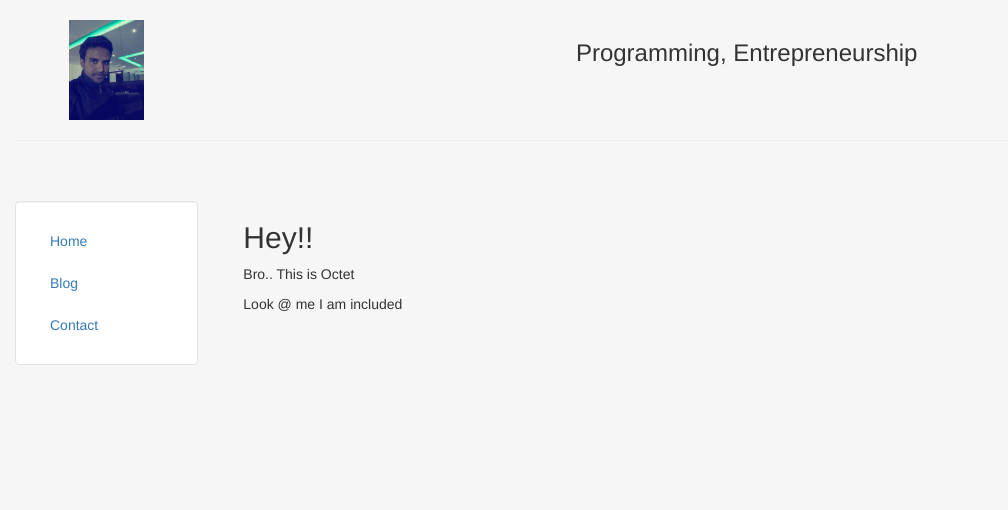
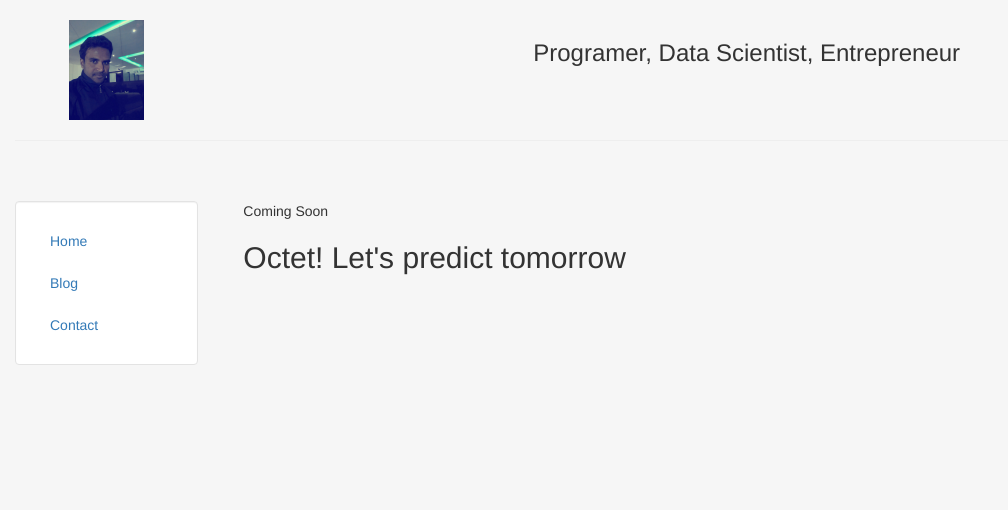
Before and after one commit to VishalChak/pro_Mysite, a Django app: page / in a window 1280 px wide. Shown: the top 510 px of the page, without its empty margins (0-1008 px from the left). Run offline with Django 3.2, Linux system fonts and the light colour scheme; some libraries are stand-ins or nearby versions.

Commit message:
Modified Body

```diff
--- a/personal/templates/personal/header.html
+++ b/personal/templates/personal/header.html
@@ -28,7 +28,7 @@
 			  <div class="col-sm-10">
 				  <br>
 				  <center>
-				  <h3>Programming, Entrepreneurship</h3>
+				  <h3>Programer,  Data Scientist,  Entrepreneur</h3>
 				  </center>
 			  </div>
 		</div><hr>
--- a/personal/templates/personal/home.html
+++ b/personal/templates/personal/home.html
@@ -1,7 +1,6 @@
 {% extends "personal/header.html"%}
 
 {% block content %}
-	<h2>Hey!!</h2>
-	<p>Bro.. This is Octet</p>
-{% include "personal/include/htmlsnippet.html"%}
+	{% include "personal/include/htmlsnippet.html"%}
+	<h2>Octet! Let's predict tomorrow</h2>
 {% endblock %}
--- a/personal/templates/personal/include/htmlsnippet.html
+++ b/personal/templates/personal/include/htmlsnippet.html
@@ -1,3 +1,3 @@
 {% block content %}
-<p>Look @ me I am included</p>
+<p>Coming Soon</p>
 {% endblock %}
--- a/personal/templates/personal/include/htmlsnippt.html
+++ /dev/null
@@ -1,3 +0,0 @@
-{% block content %}
-<p>Look @ me I am included</p>
-{% endblock %}
```
